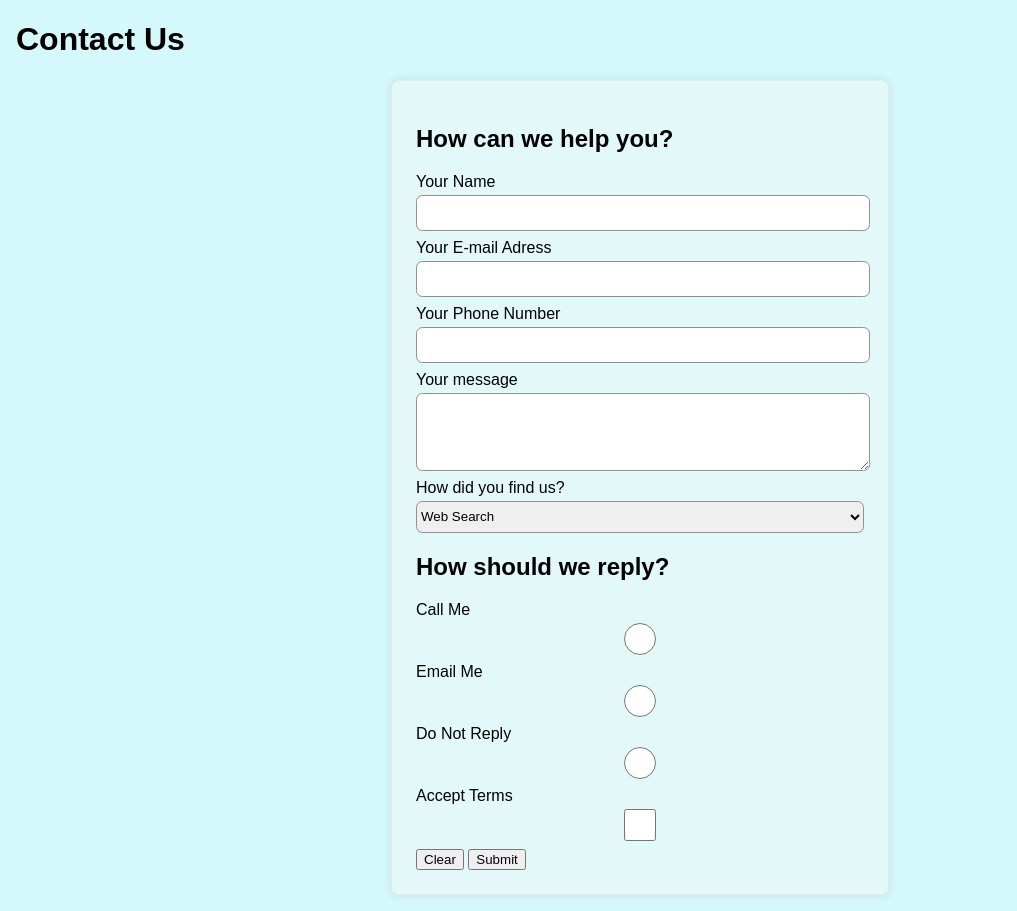
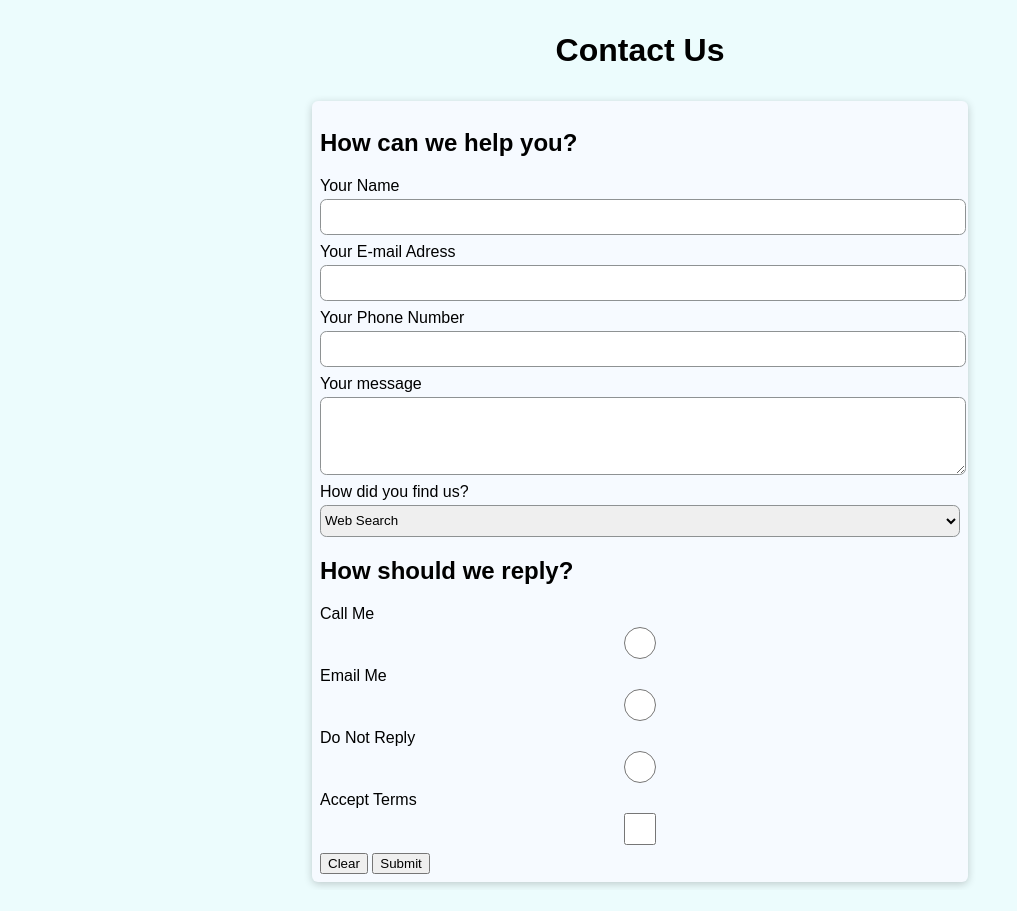
Before and after one commit to saodat-riskiyeva/contact-form, a plain HTML site: page index.html in a window 1280 px wide. Shown: the whole page, without its empty margins (0-1017 px from the left). After the commit the page ends 890 px from the top, so only its background shows below. Drawn offline with Linux system fonts and the light colour scheme.

Commit message:
refacturing the styling of a form

```diff
--- a/styles.css
+++ b/styles.css
@@ -1,31 +1,23 @@
 body {
-  background-color: rgb(213, 248, 250);
-  font-family: Arial, sans-serif;
+  background-color: rgb(236, 252, 253);
+  font-family: sans-serif;
   display: block;
   justify-content: center;
 }
 
-header {
-  display: block;
-  margin: 0.5rem;
-  padding: 0.5rem auto;
-}
-
-main {
-  display: block;
-  border: 1px solid rgb(231, 234, 235);
-  width: 30rem;
-  margin: 1rem auto;
-  padding: 0.5rem;
-  border-radius: 0.5rem;
-  background-color: rgb(227, 248, 249);
-  box-shadow: 0 0 10px rgba(0, 0, 0, 0.1);
+h1 {
+  text-align: center;
+  margin: 2rem;
 }
 
 form {
-  width: 28rem;
+  width: 40rem;
   padding: 0.5rem;
-  margin: 0.5rem;
+  margin: auto;
+  background-color: rgb(246, 250, 255);
+  padding; 1rem;
+  box-shadow: 0 2px 8px rgba(0, 0, 0, 0.2);
+  border-radius: 6px;
 }
 
 div {
```
